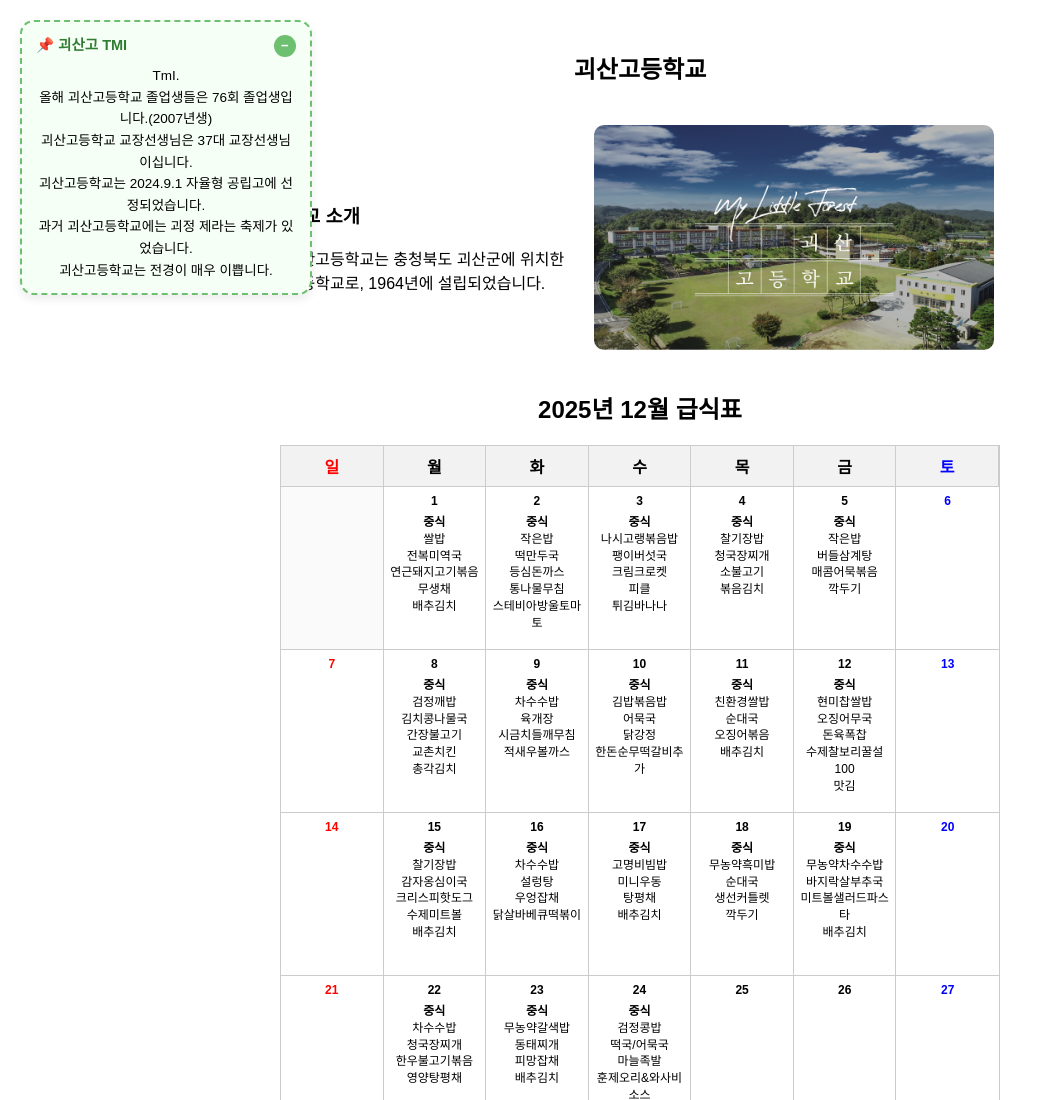
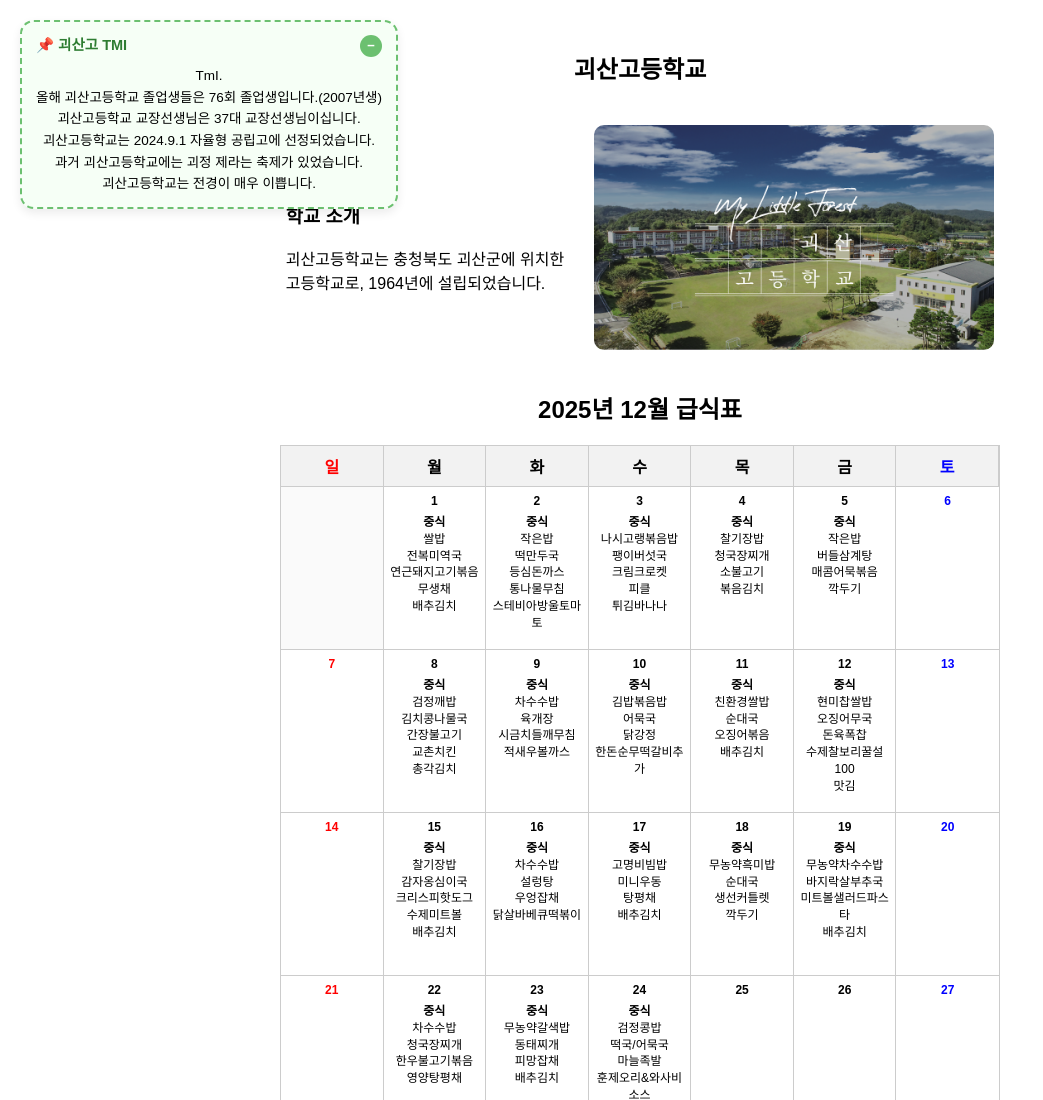
Before and after one commit to concepttype/goesansite1.1, a website: page index.html in a window 1280 px wide. Shown: the top 1100 px of the page, without its empty margins (0-1043 px from the left). Drawn offline with Linux system fonts and the light colour scheme.

Commit message:
Update index.html

```diff
--- a/index.html
+++ b/index.html
@@ -379,7 +379,7 @@ h1{
   position: fixed;
   top: 20px;
   left: 20px;
-  max-width: 260px;
+  max-width: 2600px;
   background: #f6fff6;
   border: 2px dashed #6cc070;
   border-radius: 14px;
```
